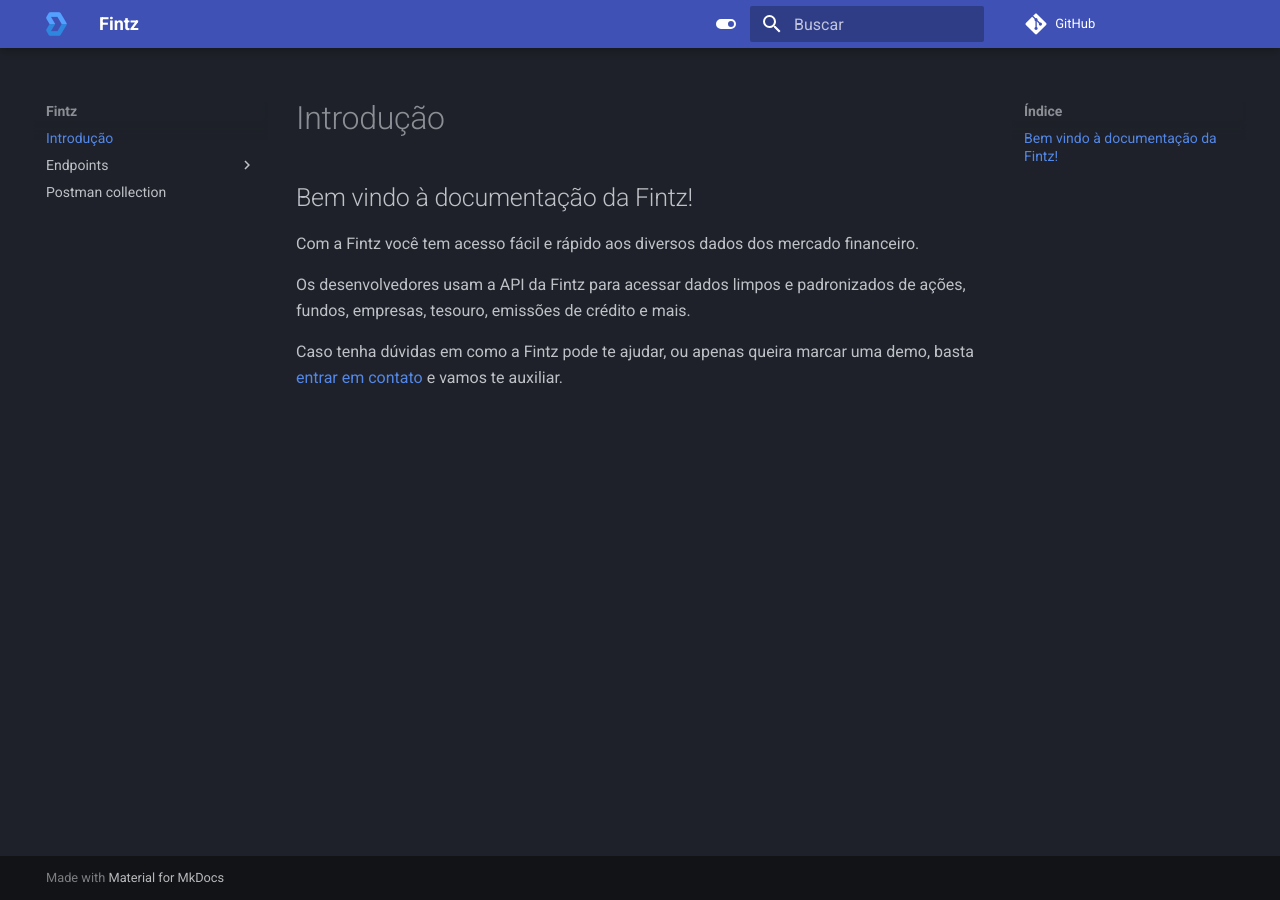
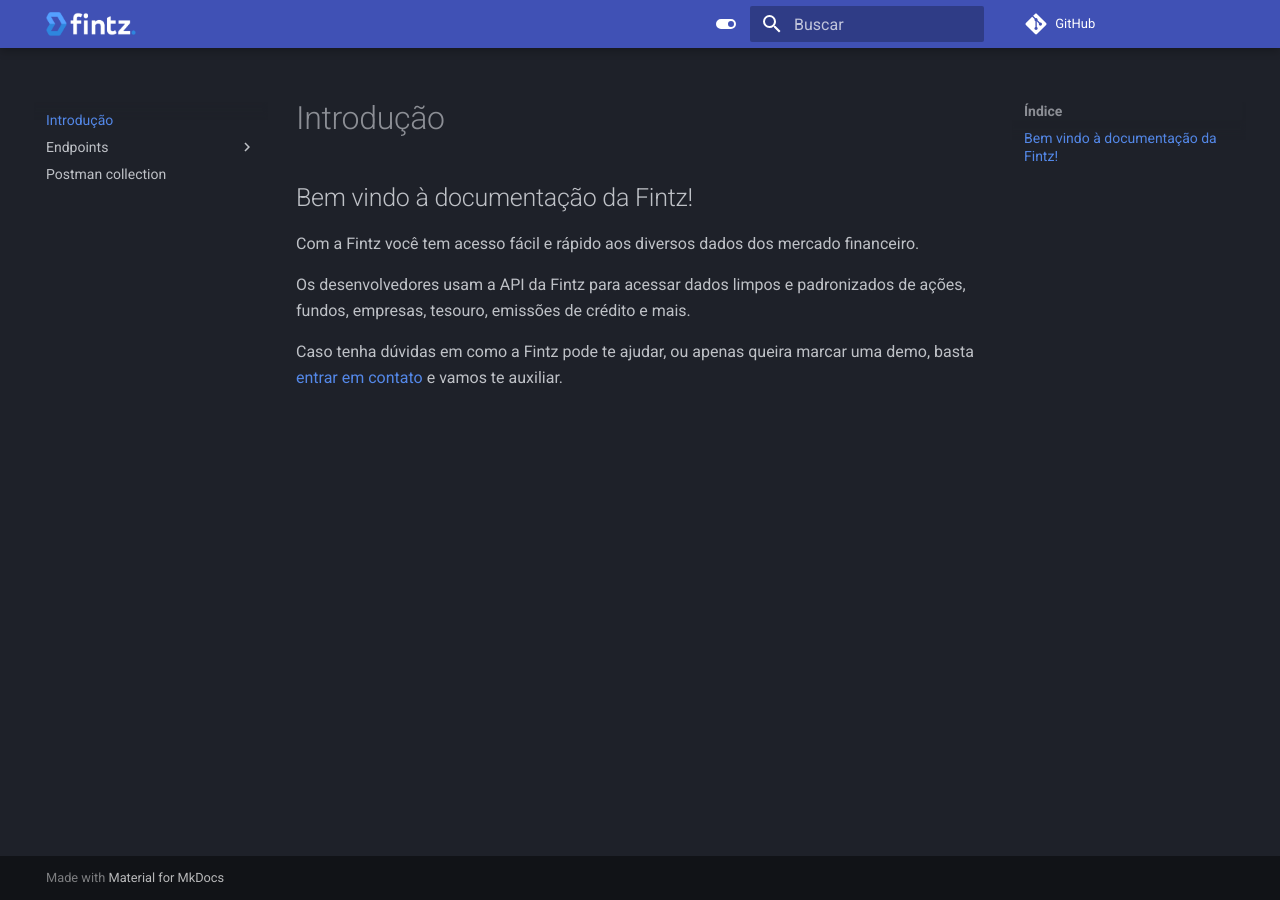
Before and after one commit to thefintz/docs, an MkDocs documentation site: the page built from docs/index.md, in a window 1280 px wide. Built offline with MkDocs 1.6.1 and Material for MkDocs 9.7.7, drawn with Linux system fonts in a browser that asks for light colours; comment, search, counter and statistics services are not loaded.

Commit message:
Updated logo

```diff
--- a/mkdocs.yml
+++ b/mkdocs.yml
@@ -1,4 +1,4 @@
-site_name: Fintz
+site_name: ''
 
 repo_url: https://github.com/thefintz/docs-api
 
@@ -16,18 +16,18 @@
   name: material
   language: pt
 
-  logo: assets/logo.png
+  logo: assets/logo-negativo-fundo-preto.png
   favicon: assets/favicon.ico
 
   palette:
     - scheme: slate
       toggle:
         icon: material/toggle-switch
-        name: Switch to light mode
+        name: Light mode
     - scheme: default
       toggle:
         icon: material/toggle-switch-off-outline
-        name: Switch to dark mode
+        name: Dark mode
 
 markdown_extensions:
   - pymdownx.highlight
```
Also changed, not shown: docs/assets/logo-negativo-fundo-preto.png (added).
